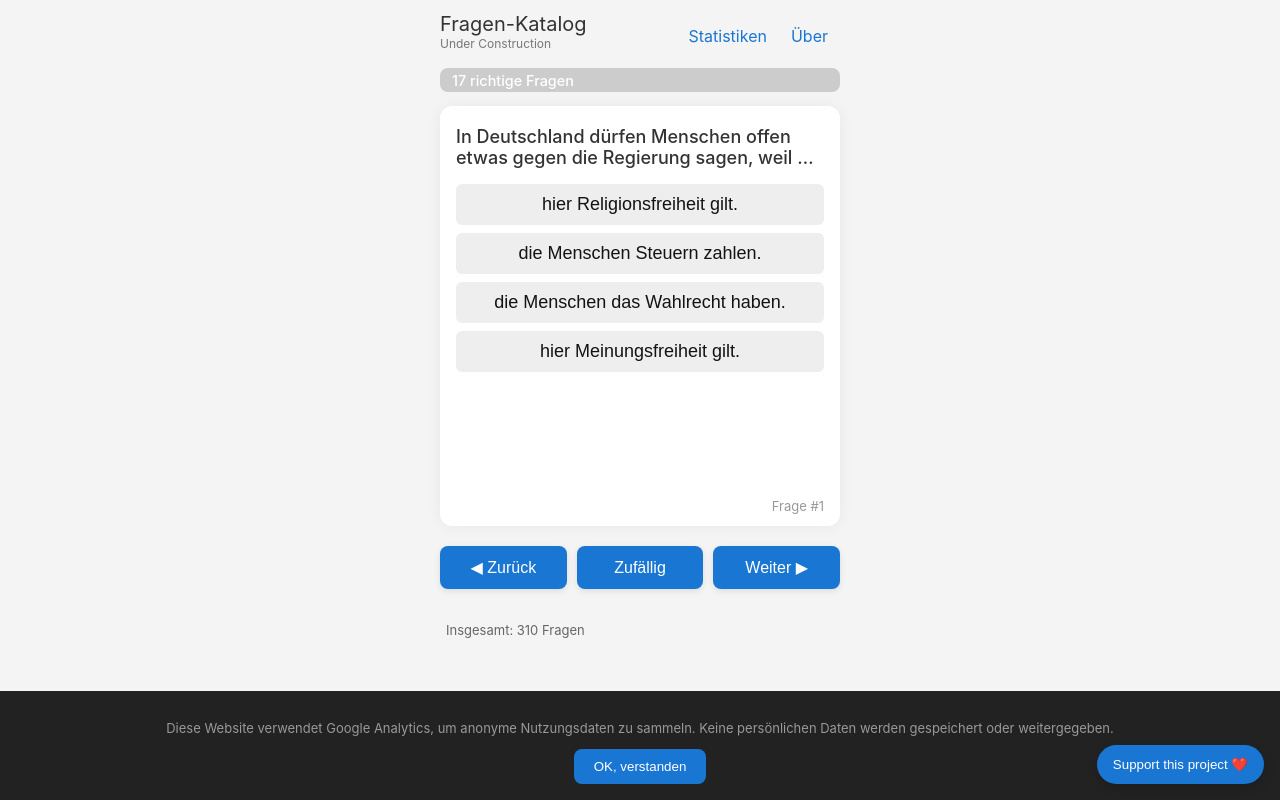
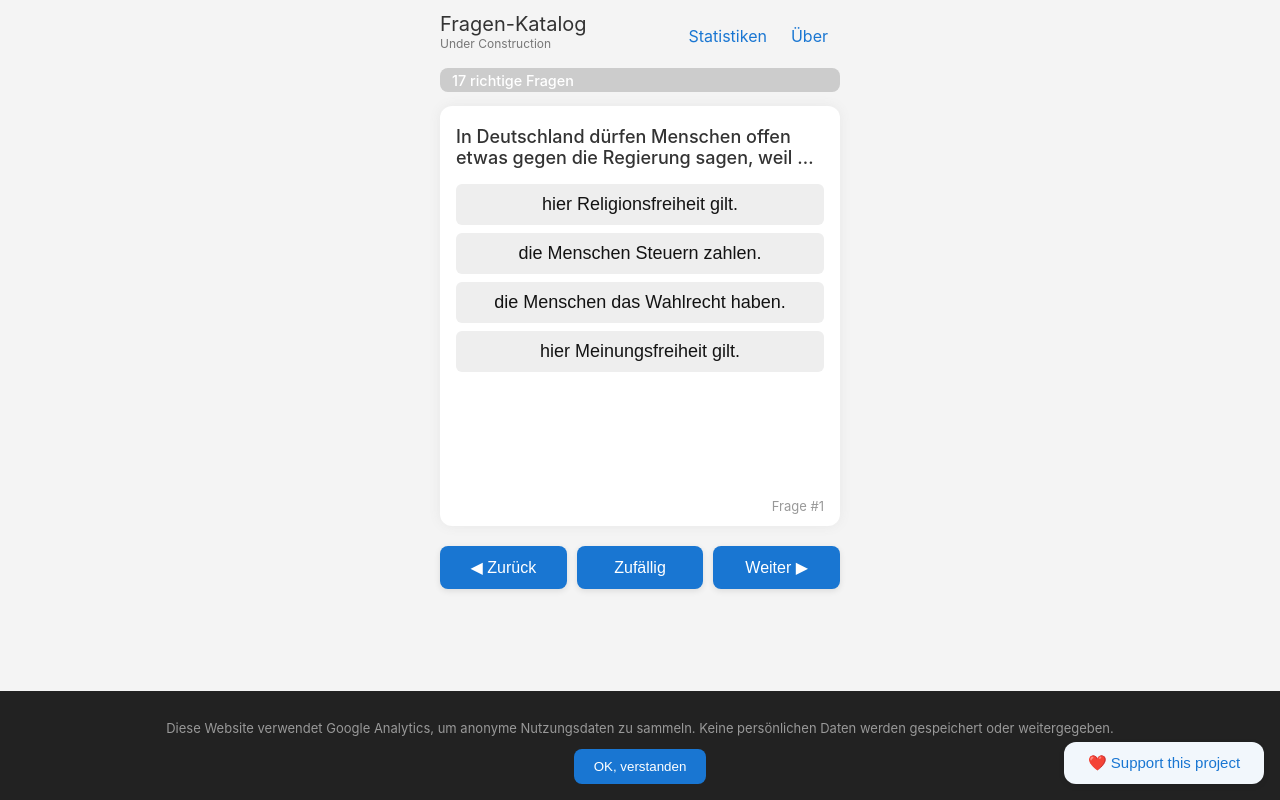
Before and after one commit to roieshalom/fragen-katalog-v2, a React (Vite) app: page / in a window 1280 px wide. Built offline with nearby package versions, Linux system fonts and the light colour scheme.

Commit message:
floating button

```diff
--- a/src/AboutModal.jsx
+++ b/src/AboutModal.jsx
@@ -1,5 +1,6 @@
 import React, { useEffect, useState } from "react";
 import logAnalyticsEvent from "./logAnalyticsEvent";
+import SupportButton from "./SupportButton";
 import "./style.css";
 
 export default function AboutModal({ onClose }) {
@@ -66,6 +67,9 @@ export default function AboutModal({ onClose }) {
           {lang === "de" ? (
             <>
               <p className="text-base mb-3">
+              <p className="text-base font-semibold mb-2">
+                Diese Seite enthält alle offiziellen Fragen und Antworten für den Einbürgerungstest in Berlin.
+            </p>
                 Ich habe diese Website als Lernhilfe für den Einbürgerungstest „Leben in Deutschland“ erstellt.
                 Die Fragen basieren auf dem offiziellen Fragenkatalog der Bundeszentrale für politische Bildung – inklusive des
                 landesspezifischen Teils für Berlin. Ich übernehme keine Gewähr für Richtigkeit oder Aktualität.
@@ -78,6 +82,9 @@ export default function AboutModal({ onClose }) {
           ) : (
             <>
               <p className="text-base mb-3">
+              <p className="text-base font-semibold mb-2">
+                  This site includes all official questions and answers for the Berlin naturalization test.
+              </p>
                 I built this website as a personal study tool for the “Leben in Deutschland” naturalization test.
                 The questions are based on the official public catalog — including the state-specific questions for Berlin.
                 Some states have different regional questions. I can’t guarantee accuracy or updates.
@@ -116,30 +123,7 @@ export default function AboutModal({ onClose }) {
             fragen@fragen-katalog.com
           </a>
 
-          <button
-  onClick={() => {
-    logAnalyticsEvent("Support_this_project_clicked");
-    window.open("https://www.buymeacoffee.com/roiesh", "_blank");
-  }}
-  className="controls-button"
-  style={{
-    width: "100%",
-    maxWidth: "200px",
-    textAlign: "center",
-    color: "white",
-    backgroundColor: "var(--color-primary)",
-    border: "none",
-    padding: "12px 20px",
-    borderRadius: "8px",
-    fontWeight: "500",
-    cursor: "pointer",
-    textDecoration: "none",
-  }}
->
-Support this project ❤️
-
-</button>
-
+          <SupportButton fullWidth variant="modal" />
 
         </div>
       </div>
--- a/src/App.jsx
+++ b/src/App.jsx
@@ -10,7 +10,7 @@ import { db } from "./firebase";
 import logAnalyticsEvent from "./logAnalyticsEvent";
 import "./style.css";
 import CustomConsent from "./CustomConsent";
-import FloatingSupportButton from "./FloatingSupportButton";
+import SupportButton from "./SupportButton";
 
 
 export default function App() {
@@ -201,12 +201,10 @@ export default function App() {
   <button className="controls-button" onClick={nextQuestion}>Weiter ▶︎</button>
 </div>
 
+
 {/* Spacer to avoid overlap with floating button */}
 <div style={{ height: "10px" }} />
 
-<div className="info-footer">
-  <p className="total-questions">Insgesamt: {questions.length} Fragen</p>
-</div>
 
           </>
         )}
@@ -229,7 +227,20 @@ export default function App() {
       <CustomConsent />
 
       {/* ✅ Floating support Button */}
-      <FloatingSupportButton />
-    </div>
+{!showAbout && !showStats && (
+  <div
+    style={{
+      position: "fixed",
+      bottom: 16,
+      right: 16,
+      zIndex: 1000,
+      width: "100%",
+      maxWidth: "200px",
+    }}
+  >
+    <SupportButton />
+  </div>
+)}
+      </div>
   );
 }
--- a/src/FloatingSupportButton.jsx
+++ /dev/null
@@ -1,21 +0,0 @@
-// src/FloatingSupportButton.jsx
-import React from "react";
-import logAnalyticsEvent from "./logAnalyticsEvent";
-
-function FloatingSupportButton() {
-  const handleClick = () => {
-    logAnalyticsEvent("support_this_project_clicked");
-    window.open("https://www.buymeacoffee.com/roiesh", "_blank");
-  };
-
-  return (
-    <button
-      onClick={handleClick}
-      className="floating-support-button"
-    >
-      Support this project ❤️
-    </button>
-  );
-}
-
-export default FloatingSupportButton;
--- /dev/null
+++ b/src/SupportButton.jsx
@@ -0,0 +1,50 @@
+import React from "react";
+import logAnalyticsEvent from "./logAnalyticsEvent";
+
+export default function SupportButton({ variant = "soft", style = {}, className = "", fullWidth = false }) {
+  const handleClick = () => {
+    logAnalyticsEvent("support_this_project_clicked");
+    window.open("https://www.buymeacoffee.com/roiesh", "_blank");
+  };
+
+  // Styling based on variant
+  const baseStyle = {
+    padding: "12px 20px",
+    borderRadius: "12px",
+    fontWeight: "500",
+    fontSize: "15px",
+    border: "none",
+    cursor: "pointer",
+    display: "inline-flex",
+    alignItems: "center",
+    justifyContent: "center",
+    gap: "8px",
+    width: "100%",
+    maxWidth: "200px",
+    transition: "all 0.2s ease",
+    ...style,
+  };
+
+  const softStyle = {
+    backgroundColor: "#f2f7fc", // light brand-tinted card
+    color: "var(--color-primary)",
+    boxShadow: "0 2px 6px rgba(0,0,0,0.08)",
+  };
+
+  const modalStyle = {
+    backgroundColor: "var(--color-primary)",
+    color: "white",
+  };
+
+  const variantStyle = variant === "modal" ? modalStyle : softStyle;
+
+  return (
+    <button
+      onClick={handleClick}
+      className={`support-button ${className}`}
+      style={{ ...baseStyle, ...variantStyle }}
+    >
+      ❤️ Support this project
+    </button>
+  );
+}
--- a/src/style.css
+++ b/src/style.css
@@ -243,16 +243,6 @@ button.controls-disabled {
   transition: background-color 0.3s;
   position: relative;
   width: 33%;
-}
-
-/* === Footer === */
-.info-footer {
-  width: 100%;
-  text-align: left; /* 👈 changed from center */
-  font-size: 13px;
-  color: #666;
-  margin-bottom: 10px;
-  padding-left: 12px; /* optional: adds nice spacing from edge */
 }
 
 .question-number {
--- a/vite.config.js
+++ b/vite.config.js
@@ -2,6 +2,6 @@ import { defineConfig } from 'vite';
 import react from '@vitejs/plugin-react';
 
 export default defineConfig({
-  base: '/', // ✅ Custom domain: root base path
+  base: "/", // ✅ MUST be "/" for custom domains like fragen-katalog.com
   plugins: [react()],
 });
```
Also changed, not shown: 5 other files (tests, documents, lock files or other folders).
